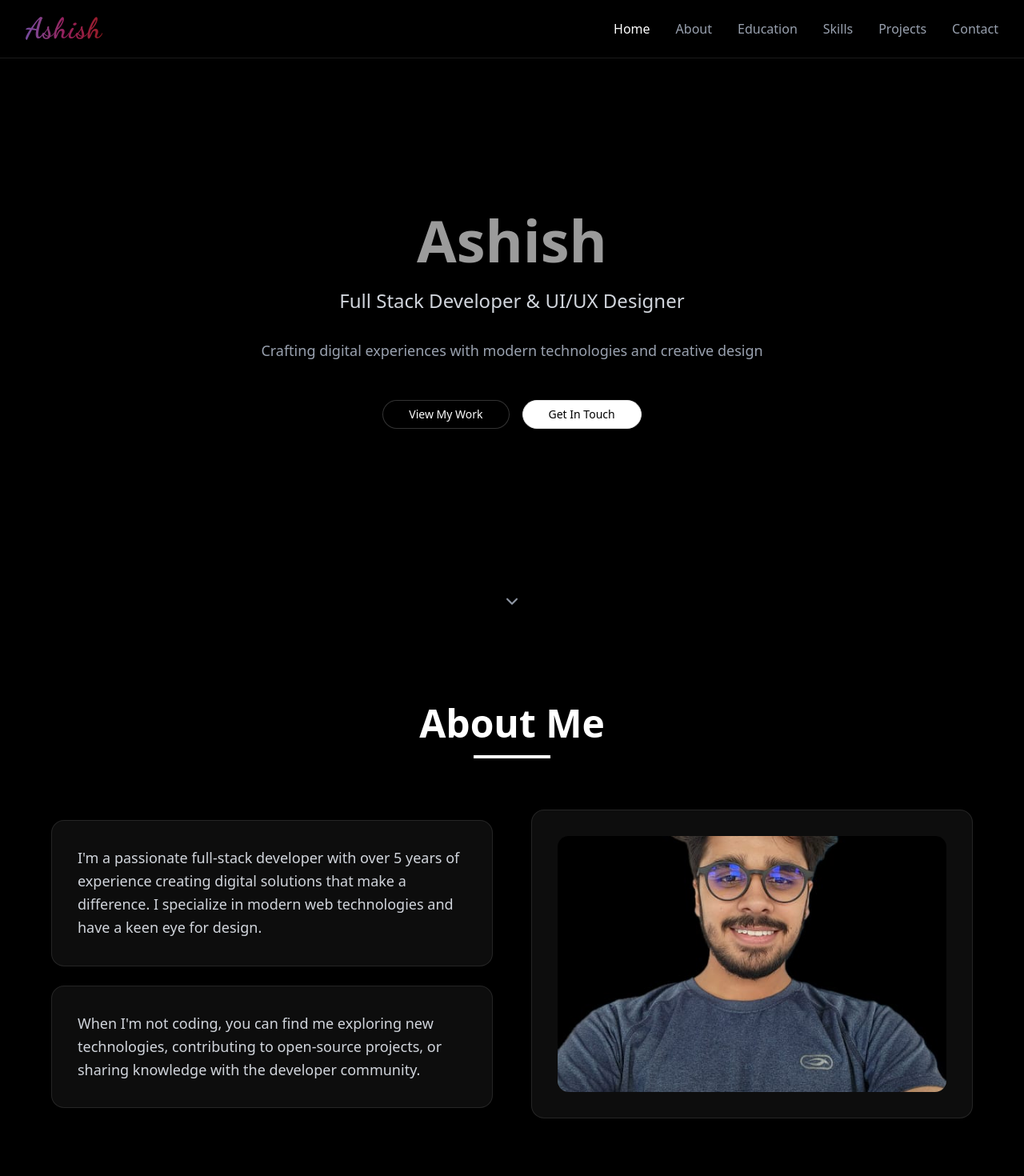
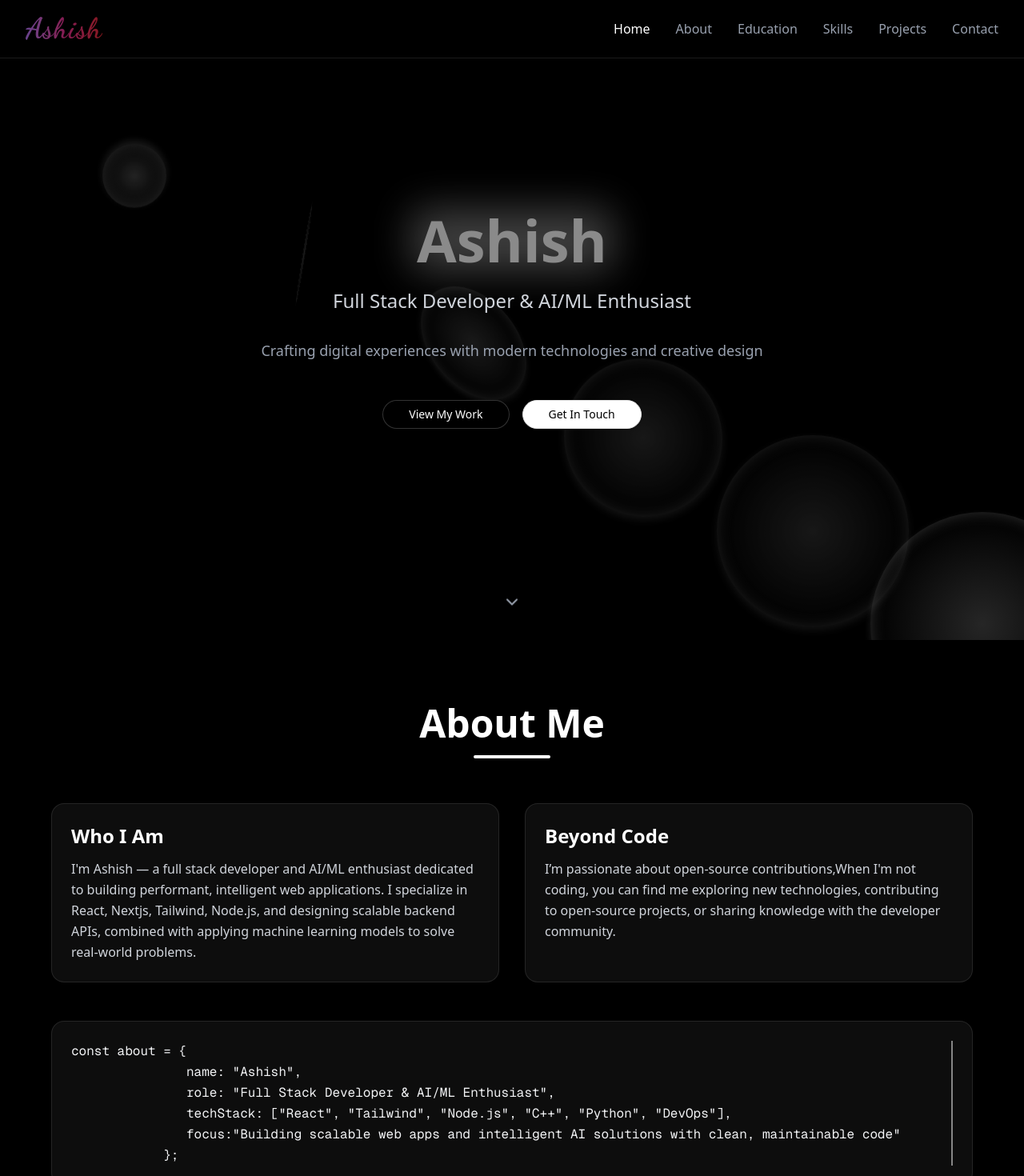
Before and after one commit to ashish-2106/portfolio, a Next.js app: page / in a window 1280 px wide. Shown: the top 1470 px of the page at 80% size. Built offline with nearby package versions, Linux system fonts and the light colour scheme.

Commit message:
final update

```diff
--- a/app/layout.tsx
+++ b/app/layout.tsx
@@ -2,6 +2,7 @@ import type { Metadata } from "next";
 import { Geist, Geist_Mono } from "next/font/google";
 import "./globals.css";
 import { Dancing_Script } from 'next/font/google';
+import { Toaster } from "react-hot-toast";
 
 const geistSans = Geist({
   variable: "--font-geist-sans",
@@ -33,7 +34,18 @@ export default function RootLayout({
       <body
         className={`${geistSans.variable} ${geistMono.variable} antialiased`}
       >
+        <Toaster
+          toastOptions={{
+            style: {
+              background: '#1a202c', // Dark theme background
+              color: '#f7fafc',      // Light text color
+            }
+          }}
+          position="top-center"
+          reverseOrder={true}
+        />
         {children}
+
       </body>
     </html>
   );
--- a/app/portfolio.tsx
+++ b/app/portfolio.tsx
@@ -2,6 +2,7 @@
 
 import { useState, useEffect, useRef } from "react"
 import { Dancing_Script } from "next/font/google"
+import emailjs from '@emailjs/browser'
 
 const dancing = Dancing_Script({
   subsets: ["latin"],
@@ -15,6 +16,7 @@ import {
   Github,
   Linkedin,
   Twitter,
+  Instagram,
   Mail,
   Phone,
   MapPin,
@@ -37,7 +39,12 @@ import {
   Layout,
   Menu,
   X,
+  InstagramIcon,
+  Settings,
+  Boxes,
 } from "lucide-react"
+import toast from "react-hot-toast"
+
 
 export default function Portfolio() {
   const [isVisible, setIsVisible] = useState(false)
@@ -46,6 +53,34 @@ export default function Portfolio() {
   const [isMobileMenuOpen, setIsMobileMenuOpen] = useState(false)
 
   const observerRef = useRef<IntersectionObserver | null>(null)
+
+  const formRef = useRef<HTMLFormElement>(null);
+
+  const sendEmail = (e: React.FormEvent) => {
+    e.preventDefault();
+
+    if (!formRef.current) return;
+
+    emailjs
+      .sendForm(
+        "service_tsmx689",         // Replace with your actual service ID
+        "template_jx8zbc9",        // Replace with your template ID
+        formRef.current,
+        "SeHoyFspTzAq2B6Zr"        // Replace with your public key
+      )
+      .then(
+        () => {
+
+          toast.success("Message sent successfully!");
+          formRef.current?.reset();
+        },
+        (error) => {
+          toast.error("Failed to send message. Please try again.");
+          console.error("EmailJS Error:", error);
+        }
+      );
+  };
+
 
   useEffect(() => {
     setIsVisible(true)
@@ -108,7 +143,7 @@ export default function Portfolio() {
     { name: "MongoDB", level: 78, icon: Database, color: "#47A248" },
     { name: "PostgreSQL", level: 82, icon: Database, color: "#336791" },
     { name: "AWS", level: 75, icon: Cloud, color: "#FF9900" },
-    { name: "Docker", level: 70, icon: Layers, color: "#2496ED" },
+    { name: "Docker", level: 80, icon: Layers, color: "#2496ED" },
     { name: "Git", level: 90, icon: GitBranch, color: "#F05032" },
     { name: "Tailwind CSS", level: 93, icon: Palette, color: "#06B6D4" },
     { name: "GraphQL", level: 72, icon: Zap, color: "#E10098" },
@@ -116,7 +151,11 @@ export default function Portfolio() {
     { name: "Vue.js", level: 65, icon: Layout, color: "#4FC08D" },
     { name: "Express.js", level: 85, icon: Server, color: "#ffffff" },
     { name: "Redux", level: 80, icon: Cpu, color: "#764ABC" },
-    { name: "Figma", level: 88, icon: Palette, color: "#F24E1E" },
+    { name: "Figma", level: 75, icon: Palette, color: "#F24E1E" },
+    { name: "Jenkins", level: 78, icon: Settings, color: "#D24939" },
+    { name: "Terraform", level: 74, icon: Boxes, color: "#623CE4" },
+    { name: "Kubernetes", level: 82, icon: Cloud, color: "#326CE5" },
+
   ]
 
   const projects = [
@@ -127,8 +166,7 @@ export default function Portfolio() {
       image: "/videogen.png",
       tech: ["Next.js", "React", "Tailwind CSS", "Convex", "Inngest", "Gemini", "AIGurulab"],
       github: "https://github.com/ashish-2106/Short-Video-Generator.git",
-      live: "https://shortvideo.yourdomain.com",
-
+      live: "/coming-soon",
     },
     {
       title: "Derma Vision: AI Chatbot (Voice & Vision)",
@@ -137,7 +175,7 @@ export default function Portfolio() {
       image: "/dermavision.png",
       tech: ["Python", "Gradio", "Whisper AI", "gTTS", "SQLite", "Firebase", "LLaMA 4 Scout 17B"],
       github: "https://github.com/ashish-2106/Derma-Vision-Ai-Medical-chatbot-voice-vision.git",
-      live: "https://dermavision.yourdomain.com",
+      live: "/coming-soon",
 
 
     },
@@ -148,7 +186,7 @@ export default function Portfolio() {
       image: "/passmanager.png",
       tech: ["Next.js", "Clerk", "Tailwind CSS", "ShadCN UI", "Encryption"],
       github: "https://github.com/ashish-2106/Password-Manager.git",
-      live: "https://passwordvault.yourdomain.com",
+      live: "/coming-soon",
 
     },
   ]
@@ -159,6 +197,9 @@ export default function Portfolio() {
       element.scrollIntoView({ behavior: "smooth" })
     }
   }
+
+
+
 
   return (
     <div className="min-h-screen bg-black text-white overflow-x-hidden">
@@ -229,99 +270,244 @@ export default function Portfolio() {
       </nav>
 
       {/* Hero Section */}
-      <section id="home" className="min-h-screen flex items-center justify-center relative">
+      <section id="home" className="min-h-screen flex items-center justify-center relative overflow-hidden perspective-1000">
+        {/* Background overlay */}
         <div className="absolute inset-0 bg-black/80 backdrop-blur-sm"></div>
+
+        {/* 3D floating circles container */}
+        <div className="absolute inset-0 pointer-events-none">
+          {[...Array(6)].map((_, i) => (
             <div
-          className={`text-center z-10 transition-all duration-1000 ${isVisible ? "opacity-100 translate-y-0" : "opacity-0 translate-y-10"}`}
+              key={i}
+              className="floating-circle"
+              style={{
+                top: `${20 + i * 12}%`,
+                left: `${10 + i * 15}%`,
+                width: `${80 + i * 40}px`,
+                height: `${80 + i * 40}px`,
+                animationDelay: `${i * 1.5}s`,
+                animationDuration: `${15 + i * 5}s`,
+                animationTimingFunction: 'ease-in-out',
+              }}
+            />
+          ))}
+        </div>
+
+        <div
+          className={`text-center z-10 transition-all duration-1000 ${isVisible ? "opacity-100 translate-y-0" : "opacity-0 translate-y-10"
+            }`}
         >
-          <h1 className="text-5xl md:text-7xl font-bold mb-6 text-white animate-pulse">Ashish</h1>
-          <p className="text-xl md:text-2xl mb-8 text-gray-300 animate-fade-in">
-            Full Stack Developer & UI/UX Designer
+          <h1 className="text-5xl md:text-7xl font-bold mb-6 text-white animate-pulse relative inline-block">
+            Ashish
+            <span className="absolute inset-0 rounded-lg filter blur-xl opacity-30 bg-white animate-glow"></span>
+          </h1>
+
+          <p className="text-xl md:text-2xl mb-8 text-gray-300 opacity-0 animate-fade-slide-up animation-delay-300">
+            Full Stack Developer & AI/ML Enthusiast
           </p>
-          <p className="text-lg mb-12 text-gray-400 max-w-2xl mx-auto">
+
+          <p className="text-lg mb-12 text-gray-400 max-w-2xl mx-auto opacity-0 animate-fade-slide-up animation-delay-600">
             Crafting digital experiences with modern technologies and creative design
           </p>
-          <div className="flex gap-4 justify-center">
+
+          <div className="flex gap-4 justify-center opacity-0 animate-fade-slide-up animation-delay-900">
             <Button
               onClick={() => scrollToSection("projects")}
-              className="bg-black hover:bg-gray-900 text-white px-8 py-3 rounded-full transition-all duration-300 transform hover:scale-105 border border-white/20 hover:border-white/40 animate-slide-up"
-              style={{ animationDelay: "0.2s" }}
+              className="bg-black hover:bg-gray-900 text-white px-8 py-3 rounded-full transition-all duration-300 transform hover:scale-105 border border-white/20 hover:border-white/40 animate-pulse-on-hover"
             >
               View My Work
             </Button>
             <Button
               onClick={() => scrollToSection("contact")}
               variant="outline"
-              className="bg-white text-black hover:bg-gray-100 hover:scale-105 hover:shadow-lg px-8 py-3 rounded-full transition-all duration-300 animate-slide-up"
-              style={{ animationDelay: "0.4s", animationFillMode: "forwards" }}
+              className="bg-white text-black hover:bg-gray-100 hover:scale-105 hover:shadow-lg px-8 py-3 rounded-full transition-all duration-300 animate-pulse-on-hover"
             >
               Get In Touch
             </Button>
+          </div>
+        </div>
+
+        <div className="absolute bottom-8 left-1/2 transform -translate-x-1/2 animate-bounce-smooth">
+          <ChevronDown className="w-6 h-6 text-gray-400" />
+        </div>
+
+        <style jsx>{`
+    .floating-circle {
+      position: absolute;
+      border-radius: 50%;
+      background: radial-gradient(circle at center, rgba(255 255 255 / 0.15), transparent 70%);
+      box-shadow:
+        0 4px 8px rgba(255 255 255 / 0.1),
+        inset 0 0 20px rgba(255 255 255 / 0.2);
+      transform-style: preserve-3d;
+      animation-name: floatRotate;
+      animation-iteration-count: infinite;
+      animation-direction: alternate;
+    }
+
+    @keyframes floatRotate {
+      0% {
+        transform: translateZ(0) rotateX(0deg) rotateY(0deg) translateY(0);
+        opacity: 0.6;
+      }
+      50% {
+        transform: translateZ(40px) rotateX(180deg) rotateY(180deg) translateY(-20px);
+        opacity: 0.9;
+      }
+      100% {
+        transform: translateZ(0) rotateX(360deg) rotateY(360deg) translateY(0);
+        opacity: 0.6;
+      }
+    }
+
+    @keyframes glow {
+      0%, 100% {
+        opacity: 0.3;
+        transform: scale(1);
+      }
+      50% {
+        opacity: 0.6;
+        transform: scale(1.1);
+      }
+    }
+
+    @keyframes fadeSlideUp {
+      0% {
+        opacity: 0;
+        transform: translateY(20px);
+      }
+      100% {
+        opacity: 1;
+        transform: translateY(0);
+      }
+    }
+
+    @keyframes bounceSmooth {
+      0%, 100% {
+        transform: translateY(0);
+      }
+      50% {
+        transform: translateY(-15%);
+      }
+    }
+
+    .animate-glow {
+      animation: glow 3s ease-in-out infinite;
+      z-index: -1;
+      position: absolute;
+      top: 0;
+      left: 0;
+      right: 0;
+      bottom: 0;
+    }
+
+    .animate-fade-slide-up {
+      animation: fadeSlideUp 0.8s forwards;
+    }
+
+    .animation-delay-300 {
+      animation-delay: 0.3s;
+    }
+    .animation-delay-600 {
+      animation-delay: 0.6s;
+    }
+    .animation-delay-900 {
+      animation-delay: 0.9s;
+    }
+
+    .animate-pulse-on-hover:hover {
+      animation: pulse 1.5s infinite;
+    }
+
+    .animate-bounce-smooth {
+      animation: bounceSmooth 2s infinite;
+      will-change: transform;
+    }
+
+    /* Perspective for 3D effect */
+    section#home {
+      perspective: 1000px;
+      -webkit-perspective: 1000px;
+    }
+  `}</style>
+      </section>
 
 
+
+      {/* About Section */}
+      <section id="about" className="py-20 px-4 sm:px-6 lg:px-8 text-white">
+        <div className="max-w-6xl mx-auto">
+
+          {/* Section Header */}
+          <div className="text-center mb-14">
+            <h2 className="text-4xl md:text-5xl font-bold mb-4">About Me</h2>
+
+            <div className="mt-4 w-24 h-1 bg-white mx-auto rounded-full"></div>
+          </div>
+
+          {/* Info Cards */}
+          <div className="grid gap-8 md:grid-cols-2">
+            {/* Who I Am */}
+            <div className="rounded-2xl bg-white/5 border border-white/10 p-6 backdrop-blur-md hover:border-white/20 transition duration-300">
+              <h3 className="text-2xl font-semibold mb-3">Who I Am</h3>
+              <p className="text-gray-300 text-base leading-relaxed">
+                I'm Ashish — a full stack developer and AI/ML enthusiast dedicated to building performant, intelligent web applications. I specialize in React, Nextjs, Tailwind, Node.js, and designing scalable backend APIs, combined with applying machine learning models to solve real-world problems.        </p>
+            </div>
+
+            {/* Beyond Code */}
+            <div className="rounded-2xl bg-white/5 border border-white/10 p-6 backdrop-blur-md hover:border-white/20 transition duration-300">
+              <h3 className="text-2xl font-semibold mb-3">Beyond Code</h3>
+              <p className="text-gray-300 text-base leading-relaxed">
+                I’m passionate about open-source contributions,When I'm not coding, you can find me exploring new technologies, contributing to open-source projects, or sharing knowledge with the developer community.        </p>
             </div>
           </div>
-        <div className="absolute bottom-8 left-1/2 transform -translate-x-1/2 animate-bounce">
-          <ChevronDown className="w-6 h-6 text-gray-400" />
+
+          {/* Code Style Box */}
+          <div className="mt-12 bg-white/5 border border-white/10 rounded-2xl p-6 backdrop-blur-md hover:border-white/20 transition duration-300">
+
+            <pre className="text-sm sm:text-base font-mono text-gray-100 whitespace-pre-wrap leading-relaxed animate-typewriter">
+              {`const about = {
+               name: "Ashish",
+               role: "Full Stack Developer & AI/ML Enthusiast",
+               techStack: ["React", "Tailwind", "Node.js", "C++", "Python", "DevOps"],
+               focus:"Building scalable web apps and intelligent AI solutions with clean, maintainable code"
+            };`}
+            </pre>
           </div>
+        </div>
+
+        {/* Animation Styles */}
+        <style jsx>{`
+    .animate-typewriter {
+      border-right: 2px solid rgba(255, 255, 255, 0.5);
+      width: 0;
+      animation: typing 3s steps(40, end) forwards, blink 0.7s step-end infinite;
+    }
+
+    @keyframes typing {
+      from {
+        width: 0;
+      }
+      to {
+        width: 100%;
+      }
+    }
+
+    @keyframes blink {
+      50% {
+        border-color: rgba(255, 255, 255, 0.5);
+      }
+      from,
+      to {
+        border-color: transparent;
+      }
+    }
+  `}</style>
       </section>
 
-      {/* About Section */}
-      <section id="about" className="py-20 px-4 sm:px-6 lg:px-8">
-        <div className="max-w-6xl mx-auto">
-          <div
-            id="about-header"
-            data-animate
-            className={`text-center mb-16 transition-all duration-1000 ${isAnimated("about-header") ? "opacity-100 translate-y-0" : "opacity-0 translate-y-10"
-              }`}
-          >
-            <h2 className="text-4xl md:text-5xl font-bold mb-4 text-white">About Me</h2>
-            <div className="w-24 h-1 bg-white mx-auto"></div>
-          </div>
 
-          <div className="grid md:grid-cols-2 gap-12 items-center">
-            <div className="space-y-6">
-              <div
-                id="about-card-1"
-                data-animate
-                className={`backdrop-blur-md bg-white/5 p-8 rounded-2xl border border-white/10 transition-all duration-700 ${isAnimated("about-card-1") ? "opacity-100 translate-x-0" : "opacity-0 -translate-x-10"
-                  } hover:border-white/20 hover:transform hover:scale-105`}
-              >
-                <p className="text-lg leading-relaxed text-gray-300">
-                  I'm a passionate full-stack developer with over 5 years of experience creating digital solutions that
-                  make a difference. I specialize in modern web technologies and have a keen eye for design.
-                </p>
-              </div>
-              <div
-                id="about-card-2"
-                data-animate
-                className={`backdrop-blur-md bg-white/5 p-8 rounded-2xl border border-white/10 transition-all duration-700 ${isAnimated("about-card-2") ? "opacity-100 translate-x-0" : "opacity-0 -translate-x-10"
-                  } hover:border-white/20 hover:transform hover:scale-105`}
-                style={{ transitionDelay: "0.2s" }}
-              >
-                <p className="text-lg leading-relaxed text-gray-300">
-                  When I'm not coding, you can find me exploring new technologies, contributing to open-source projects,
-                  or sharing knowledge with the developer community.
-                </p>
-              </div>
-            </div>
-            <div
-              id="about-image"
-              data-animate
-              className={`relative transition-all duration-700 ${isAnimated("about-image") ? "opacity-100 translate-x-0" : "opacity-0 translate-x-10"
-                }`}
-            >
-              <div className="backdrop-blur-md bg-white/5 p-8 rounded-2xl border border-white/10 hover:border-white/20 transition-all duration-300">
-                <img
-                  src="me.jpg?height=200&width=200"
-                  alt="Profile"
-                  className="w-full h-80 object-cover rounded-xl"
-                />
-              </div>
-            </div>
-          </div>
-        </div>
-      </section>
+
+
       {/* Education Section */}
       <section id="education" className="py-20 px-4 sm:px-6 lg:px-8">
         <div className="max-w-6xl mx-auto">
@@ -555,7 +741,13 @@ export default function Portfolio() {
                       </Button>
                     </a>
 
-                    <a href={project.live} target="_blank" rel="noopener noreferrer" className="flex-1">
+                    {project.live && (
+                      <a
+                        href={project.live}
+                        target={project.live.startsWith("http") ? "_blank" : "_self"}
+                        rel="noopener noreferrer"
+                        className="flex-1"
+                      >
                         <Button
                           size="sm"
                           className="w-full bg-black hover:bg-gray-900 text-white border border-white/20 hover:border-white/40 group-hover:animate-pulse"
@@ -564,6 +756,8 @@ export default function Portfolio() {
                           Live
                         </Button>
                       </a>
+                    )}
+
                   </div>
 
                 </CardContent>
@@ -629,33 +823,45 @@ export default function Portfolio() {
                 }`}
             >
               <div className="backdrop-blur-md bg-white/5 p-8 rounded-2xl border border-white/10 hover:border-white/20 transition-all duration-300">
-                <form className="space-y-6">
+                <form ref={formRef} onSubmit={sendEmail} className="space-y-6">
                   <div className="overflow-hidden">
                     <Input
+                      name="from_name"
                       placeholder="Your Name"
+                      required
                       className="bg-black border-white/20 text-white placeholder:text-gray-400 focus:border-white transition-all duration-300 hover:border-white/40"
                     />
                   </div>
                   <div className="overflow-hidden">
                     <Input
                       type="email"
+                      name="from_email"
                       placeholder="Your Email"
+                      required
                       className="bg-black border-white/20 text-white placeholder:text-gray-400 focus:border-white transition-all duration-300 hover:border-white/40"
                     />
                   </div>
                   <div className="overflow-hidden">
                     <Input
+                      name="subject"
                       placeholder="Subject"
+                      required
                       className="bg-black border-white/20 text-white placeholder:text-gray-400 focus:border-white transition-all duration-300 hover:border-white/40"
                     />
                   </div>
                   <div className="overflow-hidden">
                     <Textarea
+                      name="message"
                       placeholder="Your Message"
                       rows={5}
+                      required
                       className="bg-black border-white/20 text-white placeholder:text-gray-400 focus:border-white transition-all duration-300 hover:border-white/40 resize-none"
                     />
                   </div>
+
+                  {/* Hidden time field */}
+                  <input type="hidden" name="time" value={new Date().toLocaleString()} />
+
                   <Button
                     type="submit"
                     className="w-full bg-black hover:bg-gray-900 text-white py-3 transition-all duration-300 transform hover:scale-105 border border-white/20 hover:border-white/40"
@@ -675,8 +881,9 @@ export default function Portfolio() {
         <div className="max-w-6xl mx-auto">
           <div className="flex flex-col md:flex-row justify-between items-center">
             <div className="mb-6 md:mb-0">
-              <h3 className="text-2xl font-bold text-white">Ashish</h3>
-              <p className="text-gray-400 mt-2">Full Stack Developer & UI/UX Designer</p>
+              <h3 className="text-4xl font-bold animate-pulse bg-gradient-to-r from-purple-400 via-pink-500 to-red-500 text-transparent bg-clip-text tracking-wide drop-shadow-lg"
+                style={{ fontFamily: "'Dancing Script', cursive" }}>Ashish</h3>
+              <p className="text-gray-400 mt-2">Full Stack Developer & AI/ML Enthusiast</p>
             </div>
 
             <div className="flex space-x-6">
@@ -693,13 +900,19 @@ export default function Portfolio() {
                 <Linkedin className="w-6 h-6" />
               </a>
               <a
-                href="#"
+                href="https://x.com/AshishJ02790846?s=09" target="_blank"
                 className="text-gray-400 hover:text-white transition-colors duration-300 transform hover:scale-110 hover:rotate-6"
               >
                 <Twitter className="w-6 h-6" />
               </a>
               <a
-                href="#"
+                href="https://www.instagram.com/ashish_jhajharia__?igsh=MTM0cmFtb3hic3ZzZw==" target="_blank"
+                className="text-gray-400 hover:text-white transition-colors duration-300 transform hover:scale-110 hover:rotate-6"
+              >
+                <Instagram className="w-6 h-6" />
+              </a>
+              <a
+                href="mailto:ashish.jhajharia2106@gmail.com"
                 className="text-gray-400 hover:text-white transition-colors duration-300 transform hover:scale-110 hover:rotate-6"
               >
                 <Mail className="w-6 h-6" />
--- a/package.json
+++ b/package.json
@@ -9,13 +9,16 @@
     "lint": "next lint"
   },
   "dependencies": {
+    "@emailjs/browser": "^4.4.1",
     "@radix-ui/react-slot": "^1.2.3",
     "class-variance-authority": "^0.7.1",
     "clsx": "^2.1.1",
+    "framer-motion": "^12.15.0",
     "lucide-react": "^0.511.0",
     "next": "15.3.2",
     "react": "^19.0.0",
     "react-dom": "^19.0.0",
+    "react-hot-toast": "^2.5.2",
     "tailwind-merge": "^3.3.0"
   },
   "devDependencies": {
```
Also changed, not shown: app/coming-soon/page.tsx (added, +53 -0 lines), app/globals.css (line endings or trailing spaces), 1 other file (tests, documents, lock files or other folders). Lines whose indentation alone changed are shown as unchanged.
